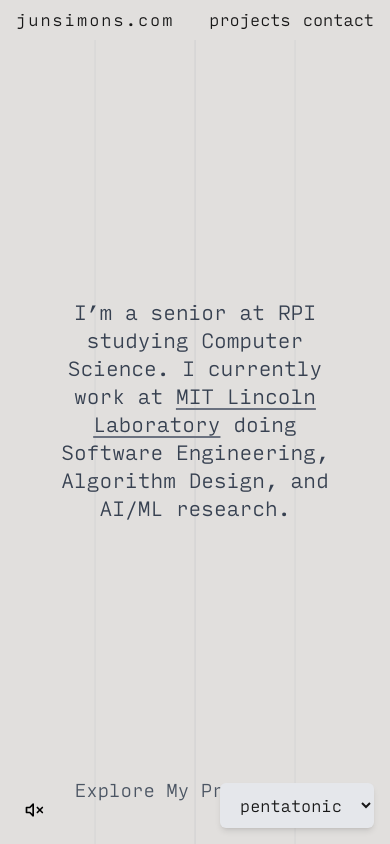
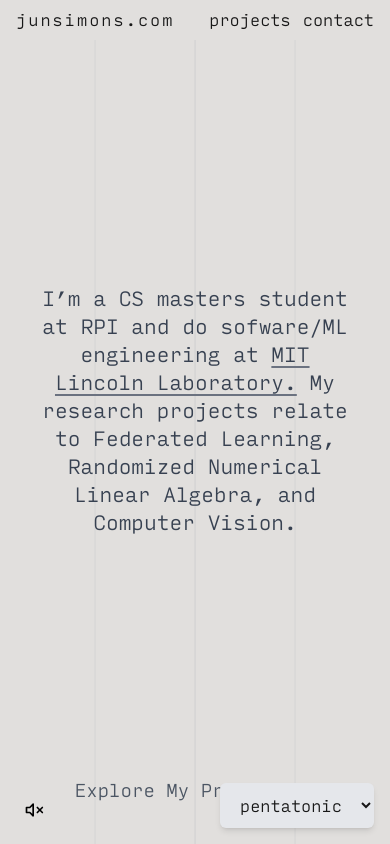
Before and after one commit to jun-simons/personal-deployed, a Next.js app: page / in a window 390 px wide. Built offline with nearby package versions, Linux system fonts and the light colour scheme.

Commit message:
Update homepage text, adjust scaling for mobile devices

```diff
--- a/src/app/page.tsx
+++ b/src/app/page.tsx
@@ -151,16 +151,16 @@ export default function Home() {
       >
         <div className="w-4/5 max-w-[800px] text-center">
           <p className="text-xl text-gray-700 font-mono dark:text-gray-300 mb-6">
-            I&rsquo;m a senior at RPI studying Computer Science. I currently work at&nbsp;
+            I&rsquo;m a CS masters student at RPI and do sofware/ML engineering at&nbsp;
             <a
               href="https://www.ll.mit.edu/"
               target="_blank"
               rel="noopener noreferrer"
               className="underline decoration-gray-500 decoration-2 underline-offset-4 hover:decoration-blue-600 hover:text-blue-600 dark:decoration-gray-300 dark:hover:decoration-white transition-all"
             >
-              MIT Lincoln Laboratory
+              MIT Lincoln Laboratory.
             </a>{' '}
-             doing Software Engineering, Algorithm Design, and AI/ML research.
+            My research projects relate to Federated Learning, Randomized Numerical Linear Algebra, and Computer Vision.
           </p>
           <p className="hidden sm:block text-xl text-gray-700 font-mono dark:text-gray-300 mb-6">
               I previously did a co-op at&nbsp;
@@ -174,7 +174,7 @@ export default function Home() {
             </a>{' '}
             on the Advanced Computing team, doing software and cloud engineering.
           </p>
-          <p className="hidden sm:block text-xl text-gray-700 font-mono dark:text-gray-300 ">
+          <p className="hidden lg:block text-xl text-gray-700 font-mono dark:text-gray-300 ">
               In my free time, I often play music, make art, and dance. I&rsquo;m interested in the
               art-technology intersection.
           </p>
```
